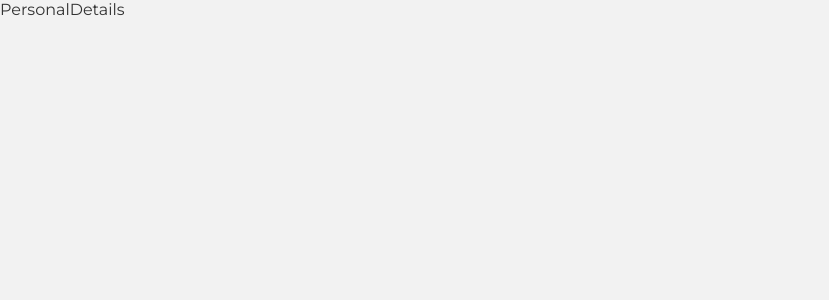
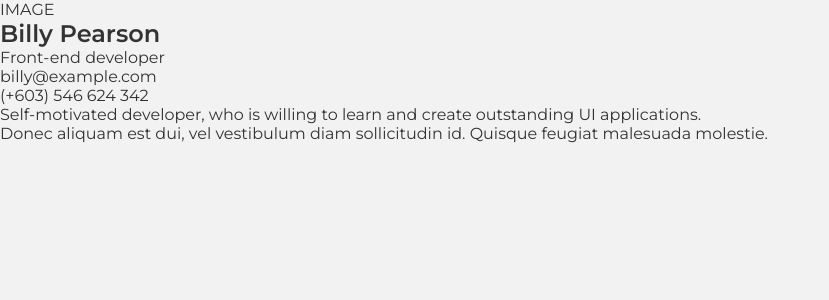
Before and after one commit to luisangelsalcedo/devc_portafolio, a React (Vite) app: page / in a window 1280 px wide. Shown: the top 300 px of the page, without its empty margins (0-829 px from the left). Built offline with nearby package versions, Linux system fonts and the light colour scheme.

Commit message:
PersonalDetails/Add html structure to component

```diff
--- a/src/components/personal-details/PersonalDetails.jsx
+++ b/src/components/personal-details/PersonalDetails.jsx
@@ -2,7 +2,26 @@ import PropTypes from 'prop-types';
 import './PersonalDetails.scss';
 
 export function PersonalDetails({ data }) {
-  return 'PersonalDetails';
+  return (
+    <section className='personal-details'>
+      <div className='panel'>
+        <div className='panel__image'>IMAGE</div>
+        <div className='panel__content'>
+          <div className='panel__content-header'>
+            <div>
+              <h1>{data.name}</h1>
+              <span>{data.occupation}</span>
+            </div>
+            <div>
+              <div className='email icon'>{data.email}</div>
+              <div className='phone icon'>{data.phone}</div>
+            </div>
+          </div>
+          <div className='panel__content-body'>{data.description}</div>
+        </div>
+      </div>
+    </section>
+  );
 }
 
 PersonalDetails.propTypes = {
```
